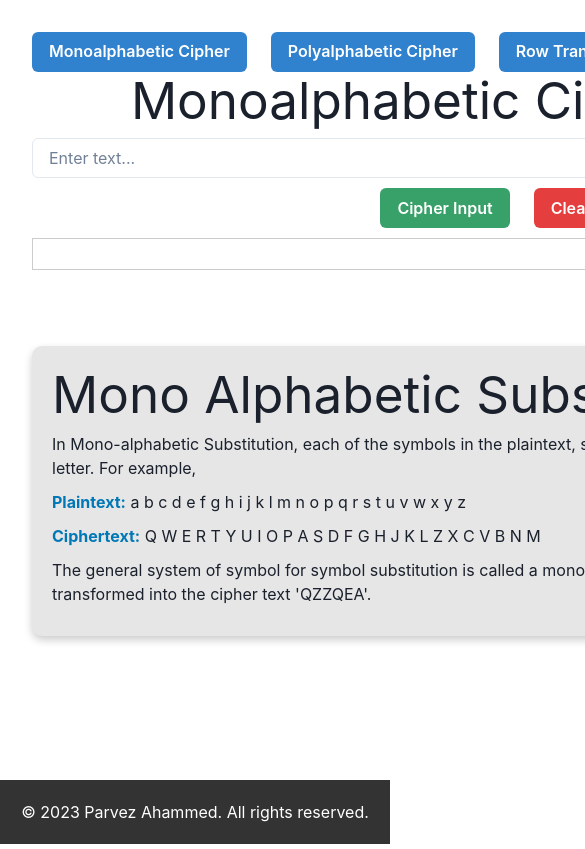
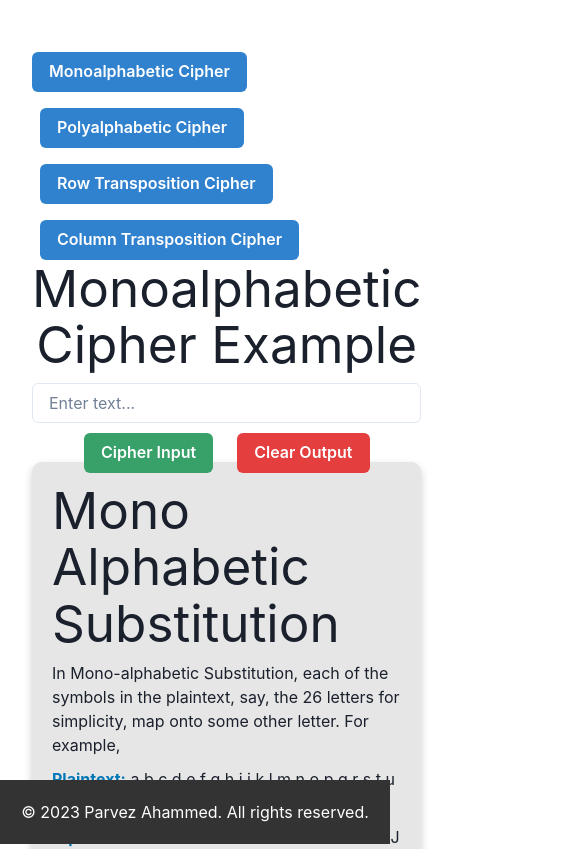
Before and after one commit to piru72/PortfolioWebsite, a React (Vite) app: page / in a window 390 px wide. Shown: the top 849 px of the page, 585 px wide, since content can reach past the window. Built offline with nearby package versions, Linux system fonts and the light colour scheme.

Commit message:
Added responsiveness to buttons

```diff
--- a/src/components/CipherOptions.jsx
+++ b/src/components/CipherOptions.jsx
@@ -1,15 +1,15 @@
 import React from 'react';
-import { Button, ButtonGroup } from '@chakra-ui/react'
+import { Button, ButtonGroup  ,Box } from '@chakra-ui/react'
 function CipherOptions({ onButtonClick }) {
   return (
-    <div>
-      <ButtonGroup gap='4'>
+    <Box mt={5}>
+      <ButtonGroup gap='4' display={'flex'} flexWrap={'wrap'} >
       <Button colorScheme='blue' onClick={() => onButtonClick('monoalphabetic')}>Monoalphabetic Cipher</Button>
       <Button colorScheme='blue' onClick={() => onButtonClick('polyalphabetic')}>Polyalphabetic Cipher</Button>
       <Button colorScheme='blue' onClick={() => onButtonClick('rowtransposition')}>Row Transposition Cipher</Button>
       <Button colorScheme='blue' onClick={() => onButtonClick('columntransposition')}>Column Transposition Cipher</Button>
       </ButtonGroup>
-    </div>
+    </Box>
   );
 }
 
```
